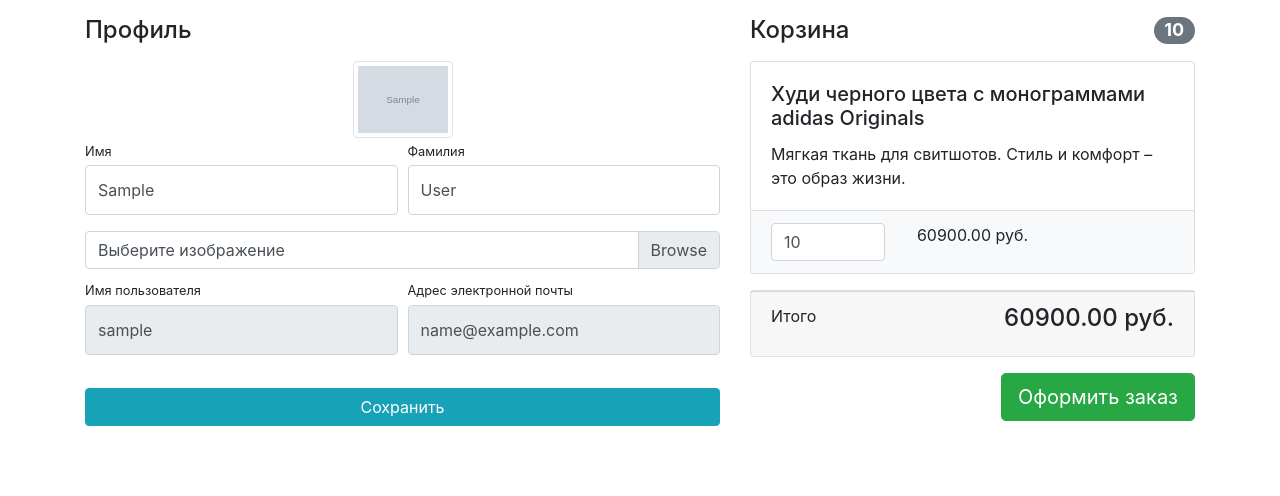
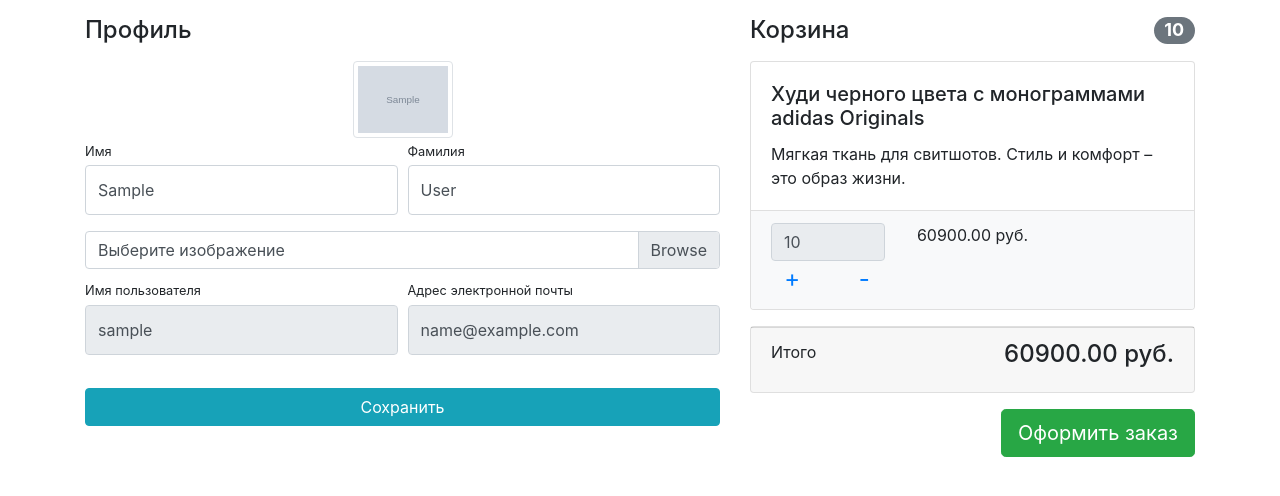
Before and after one commit to 70by666/python_django3.2_store_1, a Django app: page /users/profile/ in a window 1280 px wide. Shown: the part 56-552 px from the top of the page. Run offline with Django 3.2, Linux system fonts and the light colour scheme; a user stored in the database is signed in; data comes from the database, SQL or seed files in the repository; tables that the repository leaves empty hold one stand-in row (values such as "Sample post"); grey boxes marked "Sample" are stand-in pictures; some libraries are stand-ins or nearby versions.

Commit message:
basket + -

```diff
--- a/products/templates/products/basket.html
+++ b/products/templates/products/basket.html
@@ -13,7 +13,19 @@
                     <div class="row text-center">
                         <div class="col-lg-4">
                             <input name="basketID" type="number" class="form-control"
-                                value="{{ bsk.quantity }}" min="0">
+                                value="{{ bsk.quantity }}" min="0" disabled>
+                            <div class="row">
+                                <div class="col-lg-6">
+                                    <a href="{% url 'products:basket_add' bsk.product.id %}">
+                                        <span style="font-size: 1.5em;">+</span>
+                                    </a>
+                                </div>
+                                <div class="col-lg-6">
+                                    <a href="{% url 'products:basket_remove_one_item' bsk.product.id %}">
+                                        <span style="font-size: 1.5em;">-</span>
+                                    </a>
+                                </div>
+                            </div>
                         </div>
                         <div class="col-lg-4"> {{ bsk.sum }} руб.</div>
                         <div class="col-lg-4">
--- a/products/urls.py
+++ b/products/urls.py
@@ -1,6 +1,6 @@
 from django.urls import path
 
-from products.views import products, basket_add, basket_remove
+from products.views import products, basket_add, basket_remove, basket_remove_one_item
 
 
 app_name = 'products'
@@ -9,4 +9,5 @@ urlpatterns = [
     path('', products, name='index'),
     path('basket/add/<int:product_id>/', basket_add, name='basket_add'),
     path('basket/remove/<int:basket_id>/', basket_remove, name='basket_remove'),
+    path('basket/remove_one_item/<int:product_id>/', basket_remove_one_item, name='basket_remove_one_item'),
 ]
```
Also changed, not shown: products/views.py (+13 -0 lines).
